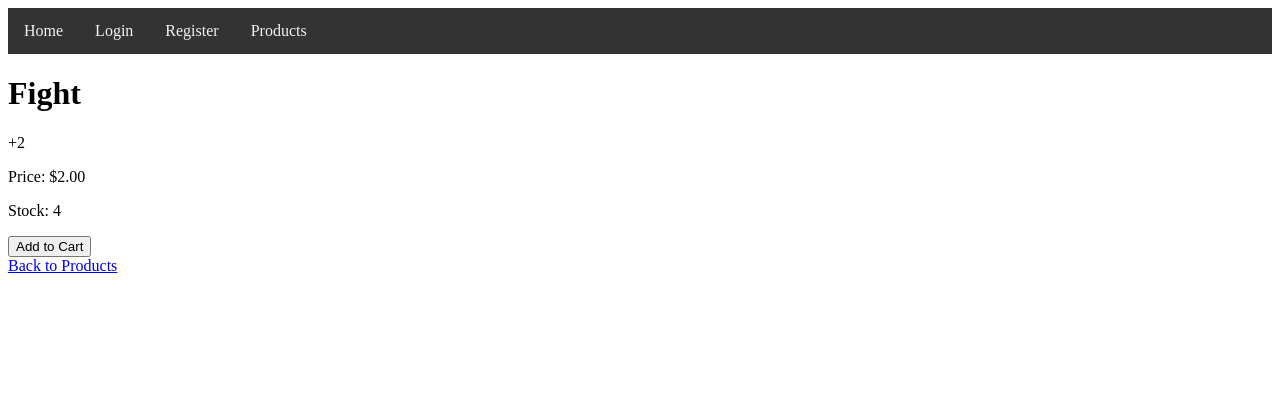
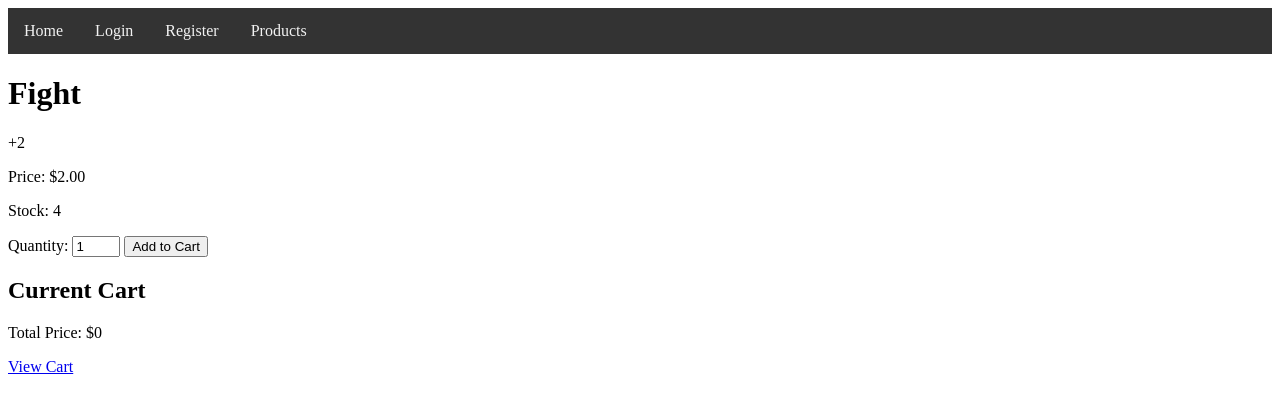
Before and after one commit to lebeaubm/py4, a Django app: page /products/1/ in a window 1280 px wide. Shown: the top 413 px of the page. Run offline with Django 5.2, Linux system fonts and the light colour scheme; data comes from the database, SQL or seed files in the repository; both versions use the stored data as it was after the commit.

Commit message:
Basic done

```diff
--- a/shop/templates/shop/product_detail.html
+++ b/shop/templates/shop/product_detail.html
@@ -7,9 +7,20 @@
 <p>{{ product.description }}</p>
 <p>Price: ${{ product.price }}</p>
 <p>Stock: {{ product.stock }}</p>
+
 <form method="post" action="{% url 'add_to_cart' product.id %}">
     {% csrf_token %}
+    <label for="quantity">Quantity:</label>
+    <input type="number" id="quantity" name="quantity" value="1" min="1" max="{{ product.stock }}">
     <button type="submit">Add to Cart</button>
 </form>
-<a href="{% url 'product_list' %}">Back to Products</a>
+
+<h2>Current Cart</h2>
+<ul>
+    {% for item in cart_items %}
+        <li>{{ item.quantity }} of {{ item.product.name }} - ${{ item.product.price }}</li>
+    {% endfor %}
+</ul>
+<p>Total Price: ${{ total_price }}</p>
+<a href="{% url 'cart' %}">View Cart</a>
 {% endblock %}
--- a/shop/views.py
+++ b/shop/views.py
@@ -43,7 +43,13 @@ def product_list(request):
 
 def product_detail(request, product_id):
     product = get_object_or_404(Product, pk=product_id)
-    return render(request, 'shop/product_detail.html', {'product': product})
+    cart_items = CartItem.objects.filter(user=request.user) if request.user.is_authenticated else []
+    total_price = sum(item.product.price * item.quantity for item in cart_items)
+    return render(request, 'shop/product_detail.html', {
+        'product': product,
+        'cart_items': cart_items,
+        'total_price': total_price
+    })
 
 @login_required
 def add_to_cart(request, product_id):
@@ -57,13 +63,19 @@ def add_to_cart(request, product_id):
 @login_required
 def view_cart(request):
     cart_items = CartItem.objects.filter(user=request.user)
-    return render(request, 'shop/cart.html', {'cart_items': cart_items})
+    total_price = sum(item.product.price * item.quantity for item in cart_items)
+    return render(request, 'shop/cart.html', {'cart_items': cart_items, 'total_price': total_price})
 
 @login_required
 def place_order(request):
     cart_items = CartItem.objects.filter(user=request.user)
     for item in cart_items:
+        # Create an order
         Order.objects.create(user=request.user, product=item.product, quantity=item.quantity)
+        # Subtract the ordered quantity from the product's stock
+        item.product.stock -= item.quantity
+        item.product.save()
+        # Remove the item from the cart
         item.delete()
     return redirect('profile')
 
@@ -83,8 +95,11 @@ def register(request):
 @login_required(login_url='register')
 def add_to_cart(request, product_id):
     product = get_object_or_404(Product, pk=product_id)
+    quantity = int(request.POST.get('quantity', 1))
     cart_item, created = CartItem.objects.get_or_create(user=request.user, product=product)
     if not created:
-        cart_item.quantity += 1
-        cart_item.save()
+        cart_item.quantity += quantity
+    else:
+        cart_item.quantity = quantity
+    cart_item.save()
     return HttpResponseRedirect(request.META.get('HTTP_REFERER', '/'))
```
Also changed, not shown: db.sqlite3.
